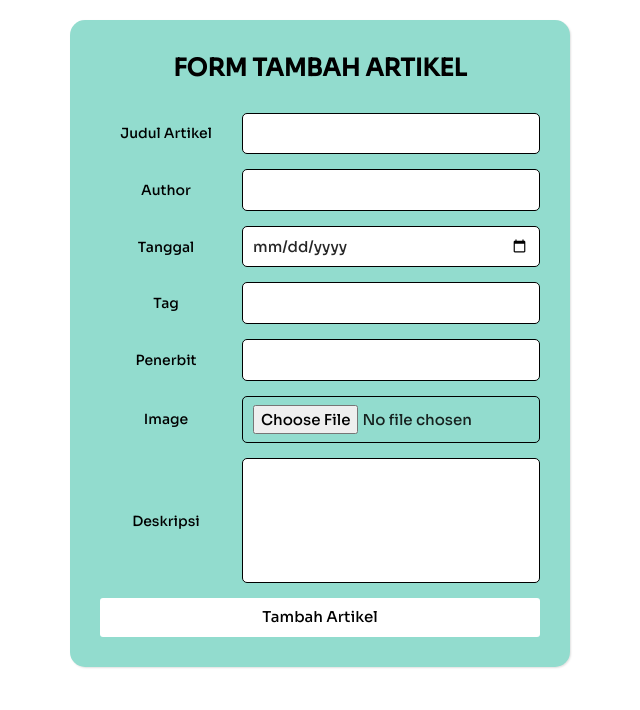
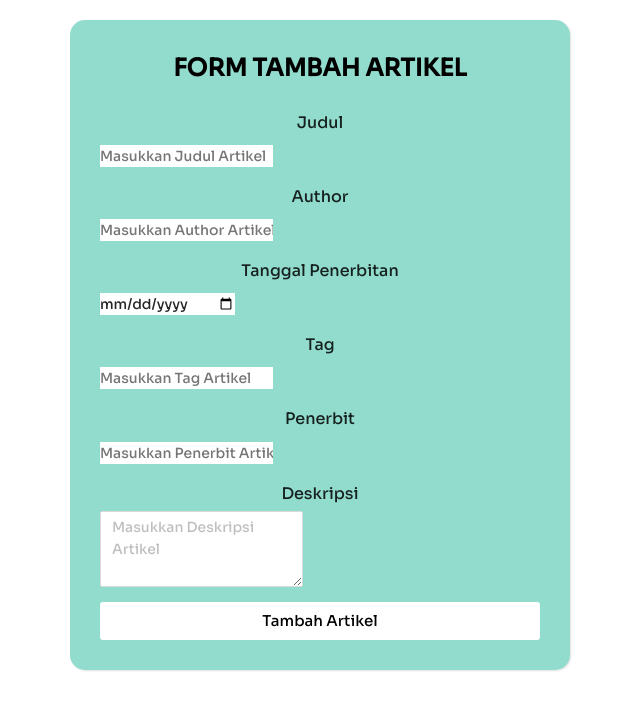
Before and after one commit to km-skilvul-1516/FE-final15, a React (Create React App) app: page /artikel in a window 1280 px wide. Shown: the top 710 px of the page, without its empty margins (320-960 px from the left). Built offline with nearby package versions, Linux system fonts and the light colour scheme.

Commit message:
add artikel ke database

```diff
--- a/src/components/admin/Admin.jsx
+++ b/src/components/admin/Admin.jsx
@@ -1,9 +1,18 @@
 import { Table, Tag, Space, Button } from "antd";
-import { useState } from "react";
+import { useEffect, useState } from "react";
 import {EditOutlined, DeleteOutlined} from '@ant-design/icons'
 import '../../style/admin.css'
+import axios from "axios";
 
 const Admin = () => {
+    const [APIData, setAPIData] = useState([]);
+    useEffect(() => {
+        axios.get("https://teslah-final.herokuapp.com/artikel/getArtikel")
+            .then((response) => {
+                setAPIData(response.data.result);
+            })
+    },[])
+    console.log(APIData)
     const [dataSource, setDataSource]=  useState([
         {
             judul: 'ini judul 1',
@@ -14,33 +23,6 @@ const Admin = () => {
             image: 'ini image 1',
             deskripsi: 'ini deskripsi 1'
         },
-        {
-            judul: 'ini judul 2',
-            author: 'ini author 2',
-            tanggal: "02",
-            tag: 'ini tag 2',
-            penerbit: 'ini penerbit 2',
-            image: 'ini image 2',
-            deskripsi: 'ini deskripsi 2'
-        },
-        {
-            judul: 'ini judul 3',
-            author: 'ini author 3',
-            tanggal: "03",
-            tag: 'ini tag 3',
-            penerbit: 'ini penerbit 3',
-            image: 'ini image 3',
-            deskripsi: 'ini deskripsi 3'
-        },
-        {
-            judul: 'ini judul 4',
-            author: 'ini author 4',
-            tanggal: "04",
-            tag: 'ini tag 4',
-            penerbit: 'ini penerbit 4',
-            image: 'ini image 4',
-            deskripsi: 'ini deskripsi 4'
-        }
     ]);
 
     const columns = [
@@ -100,10 +82,23 @@ const Admin = () => {
                     dataSource={dataSource}
                     style={{marginTop: 50, textAlign: "center"}}
                     size="large"
+
                     >
 
                     </Table>
                 </header>
+                {
+                    !APIData ? null
+                    :
+                    APIData.map((post) => {
+                        return (
+                           <div>
+                                <p>{post.Judul}</p>
+                                <p>{post.Author}</p>
+                           </div>
+                        )
+                    })
+                }
             </div>
     );
 }
--- a/src/components/admin/Artikel.jsx
+++ b/src/components/admin/Artikel.jsx
@@ -1,44 +1,79 @@
 import { Form, Input, Button } from "antd";
 import React from "react";
-import '../../style/Artikel.css'
+import { useDispatch } from "react-redux";
+import { useHistory } from "react-router-dom";
+import { post_artikel } from "../../redux/action";
+import '../../style/Artikel.css';
+const { TextArea } = Input;
 
 function Artikel () {
+    const dispatch = useDispatch()
+
+    const history = useHistory()
+    const artikel = (values) => {
+        dispatch(post_artikel (values,history))
+    }
     return (
         <div className="container">
-                <Form >
+                <Form
+                    name="normal_artikel"
+                    initialValues={{
+                        remember: true,
+                    }}
+                    onFinish={artikel}
+                >
                 <div class="wrapper">
                     <div class="title">
                         Form Tambah Artikel
                     </div>
                     <div class="form">
-                        <div class="inputfield">
-                            <label>Judul Artikel</label>
-                            <input type="text" class="input"></input>
-                        </div>
-                        <div class="inputfield">
-                            <label>Author</label>
-                            <input type="text" class="input"></input>
-                        </div>
-                        <div class="inputfield">
-                            <label>Tanggal</label>
-                            <input type="date" class="input"></input>
-                        </div>
-                        <div class="inputfield">
-                            <label>Tag</label>
-                            <input type="text" class="input"></input>
-                        </div>
-                        <div class="inputfield">
-                            <label>Penerbit</label>
-                            <input type="text" class="input"></input>
-                        </div>
-                        <div class="inputfield">
-                            <label>Image</label>
-                            <input type="file" class="input" accept="image/png"></input>
-                        </div>
-                        <div class="inputfield">
-                            <label>Deskripsi</label>
-                            <textarea class="textarea"></textarea>
-                        </div>
+
+                        <h6 htmlFor="">Judul</h6>
+                            <Form.Item
+                                name="Judul"
+                                className="inputfield"
+                            >
+                                <input type="text" placeholder="Masukkan Judul Artikel" className="inputfield" />
+                            </Form.Item>
+                        <h6 htmlFor="">Author</h6>
+                        <Form.Item
+                            name="Author"
+                            className="inputfield"
+                        >
+                            <input type="text" placeholder="Masukkan Author Artikel" className="inputfield" />
+                        </Form.Item>
+
+                        <h6 htmlFor="">Tanggal Penerbitan</h6>
+                        <Form.Item
+                            name="Tanggal"
+                            className="inputfield"
+                        >
+                            <input type="date" placeholder="Masukkan Tanggal Penerbitan Artikel" className="inputfield" />
+                        </Form.Item>
+
+                        <h6 htmlFor="">Tag</h6>
+                        <Form.Item
+                            name="Tag"
+                            className="inputfield"
+                        >
+                            <input type="text" placeholder="Masukkan Tag Artikel" className="inputfield" />
+                        </Form.Item>
+
+                        <h6 htmlFor="">Penerbit</h6>
+                        <Form.Item
+                            name="Penerbit"
+                            className="inputfield"
+                        >
+                            <input type="text" placeholder="Masukkan Penerbit Artikel" className="inputfield" />
+                        </Form.Item>
+
+                        <h6 htmlFor="">Deskripsi</h6>
+                        <Form.Item
+                            name="Deskripsi"
+                            className="inputfield"
+                        >
+                            <TextArea rows={3} placeholder="Masukkan Deskripsi Artikel" name="deskripsiKeluhan"  />
+                        </Form.Item>
 
                         <div class="inputfield">
                             <input type="submit" value="Tambah Artikel" class="btn"></input>
--- a/src/components/layanan/FormLayananA.jsx
+++ b/src/components/layanan/FormLayananA.jsx
@@ -16,8 +16,6 @@ export default function FormLayananA () {
     useEffect(() => {
         axios.get("https://teslah-final.herokuapp.com/psikolog/getAllPsikolog")
             .then((response) => {
-                console.log('ini dari useeffect array',response.data.result)
-                console.log('ini dari useeffect obj',response.data)
                 setAPIData(response.data.result);
             })
     },[])
```
